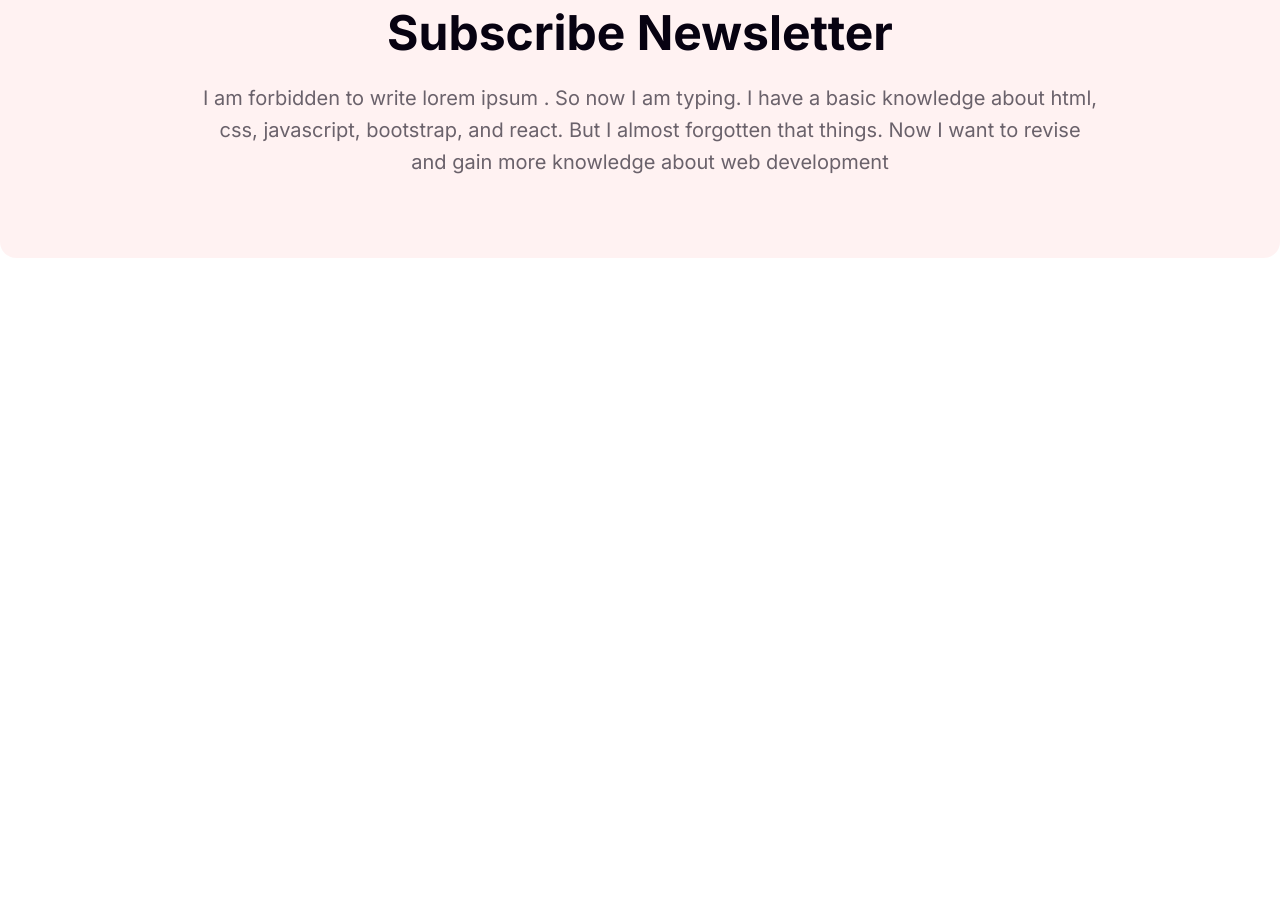
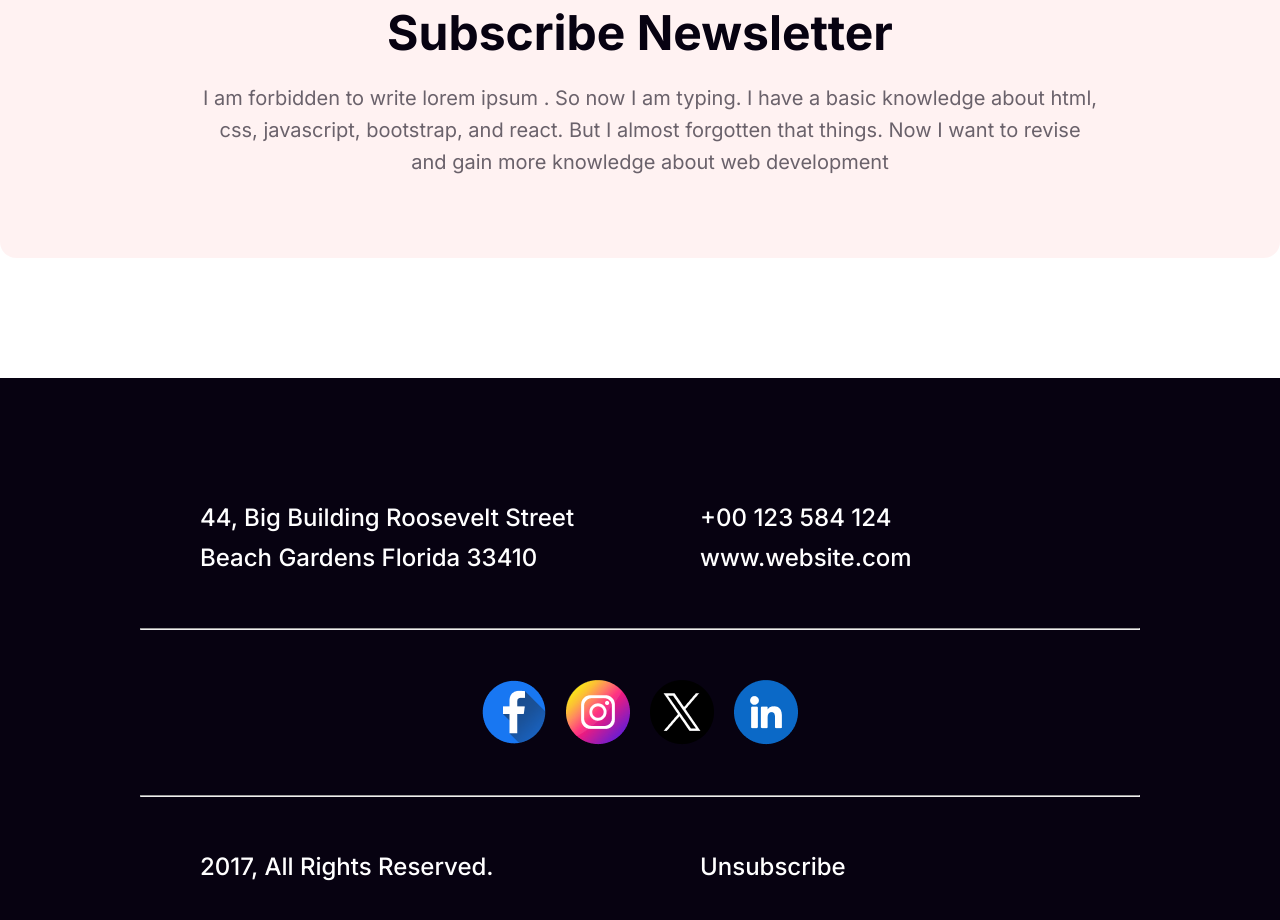
Before and after one commit to Arif-Islam21/New-year-new-mission, a plain HTML site: page index.html in a window 1280 px wide. Shown: the part 4735-5655 px from the top of the page. Before the commit the page ends 5043 px from the top, so only its background shows below. Drawn offline with Linux system fonts and the light colour scheme.

Commit message:
footer done

```diff
--- a/index.html
+++ b/index.html
@@ -113,6 +113,29 @@
         </div>
       </section>
     </main>
-    <footer></footer>
+    <footer>
+      <div class="footer-description">
+        <div class="local-address">
+          <p class="foter-text">
+            44, Big Building Roosevelt Street Beach Gardens Florida 33410
+          </p>
+        </div>
+        <div class="vertual-address">
+          <p class="foter-text">+00 123 584 124</p>
+          <p class="foter-text">www.website.com</p>
+        </div>
+      </div>
+      <hr />
+      <div class="social-icon">
+        <img src="resources/Facebook.png" alt="this is a photo of facebook" />
+        <img src="resources/Instagram.png" alt="this is a photo of instagram" />
+        <img src="resources/Twitter.png" alt="twtter photo" />
+        <img src="resources/Linkedin.png" alt="Linkedin photo" />
+      </div><hr>
+      <div class="copyright">
+        <div><p class="foter-text">2017, All Rights Reserved.</p></div>
+        <div><p class="foter-text">Unsubscribe</p></div>
+      </div>
+    </footer>
   </body>
 </html>
--- a/styles/styles.css
+++ b/styles/styles.css
@@ -44,6 +44,13 @@
   font-size: 48px;
   font-weight: 700;
   margin: 20px 0;
+}
+.foter-text {
+  color: #fff;
+  font-size: 24px;
+  font-weight: 500;
+  line-height: 40px;
+  width: 380px;
 }
 /* heading started */
 .heading {
@@ -170,12 +177,39 @@
   background: rgba(255, 0, 0, 0.05);
   padding: 80px 200px;
 }
-.newsletter img{
-    margin-left: 350px;
-    width: 150px;
-
+.newsletter img {
+  margin-left: 350px;
+  width: 150px;
 }
 .newsletter p {
   text-align: center;
   margin: 0 auto;
 }
+/* almost done only footer section and bonus tasks remaining */
+footer {
+  background: #070211;
+  height: 600px;
+  padding: 120px 140px;
+  margin-top: 120px;
+}
+.footer-description{
+    display: flex;
+    justify-content: space-around;
+    margin-bottom: 50px;
+}
+hr{
+    background: rgba(255, 255, 255, 0.15);
+    color: #fff;
+    height: 1px;
+}
+.social-icon {
+    display: flex;
+    justify-content: center;
+    gap: 20px;
+    margin: 50px 0;
+}
+.copyright{
+    display: flex;
+    justify-content: space-around;
+    margin: 50px 0;
+}
```
